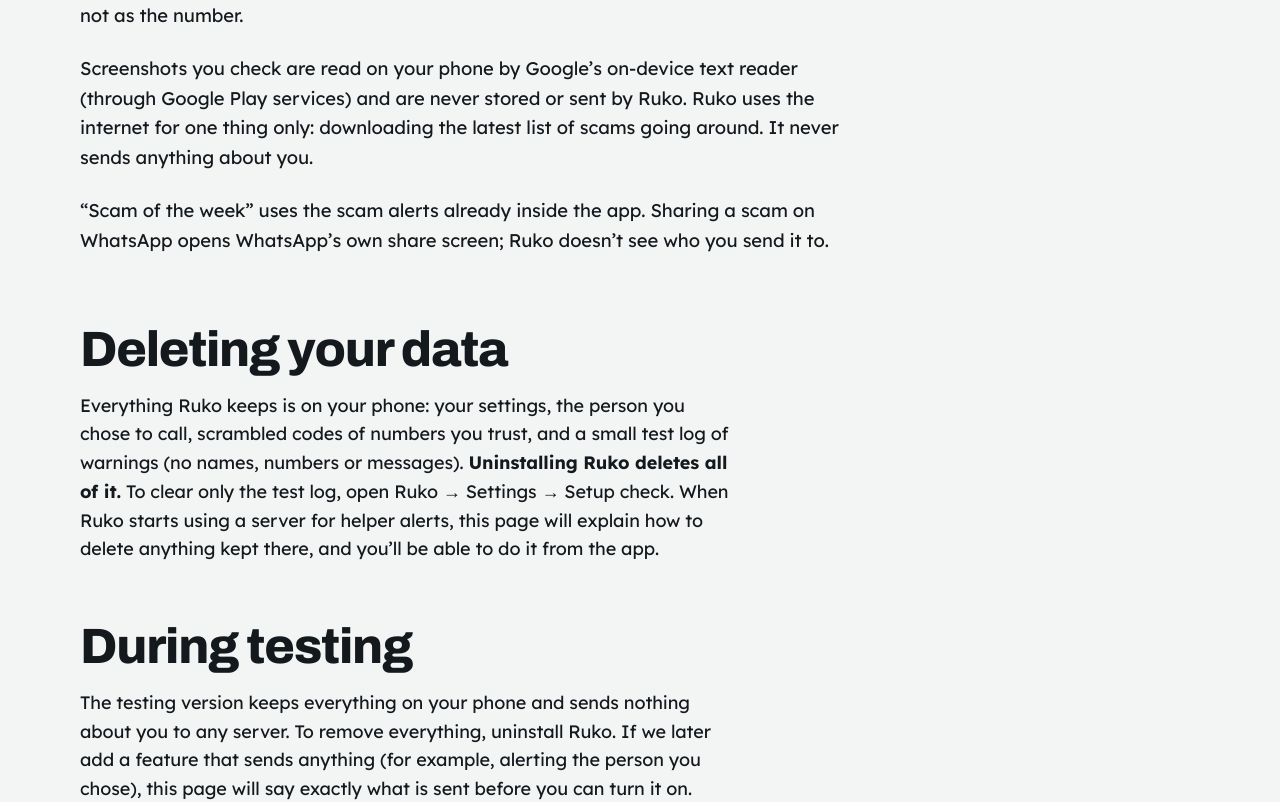
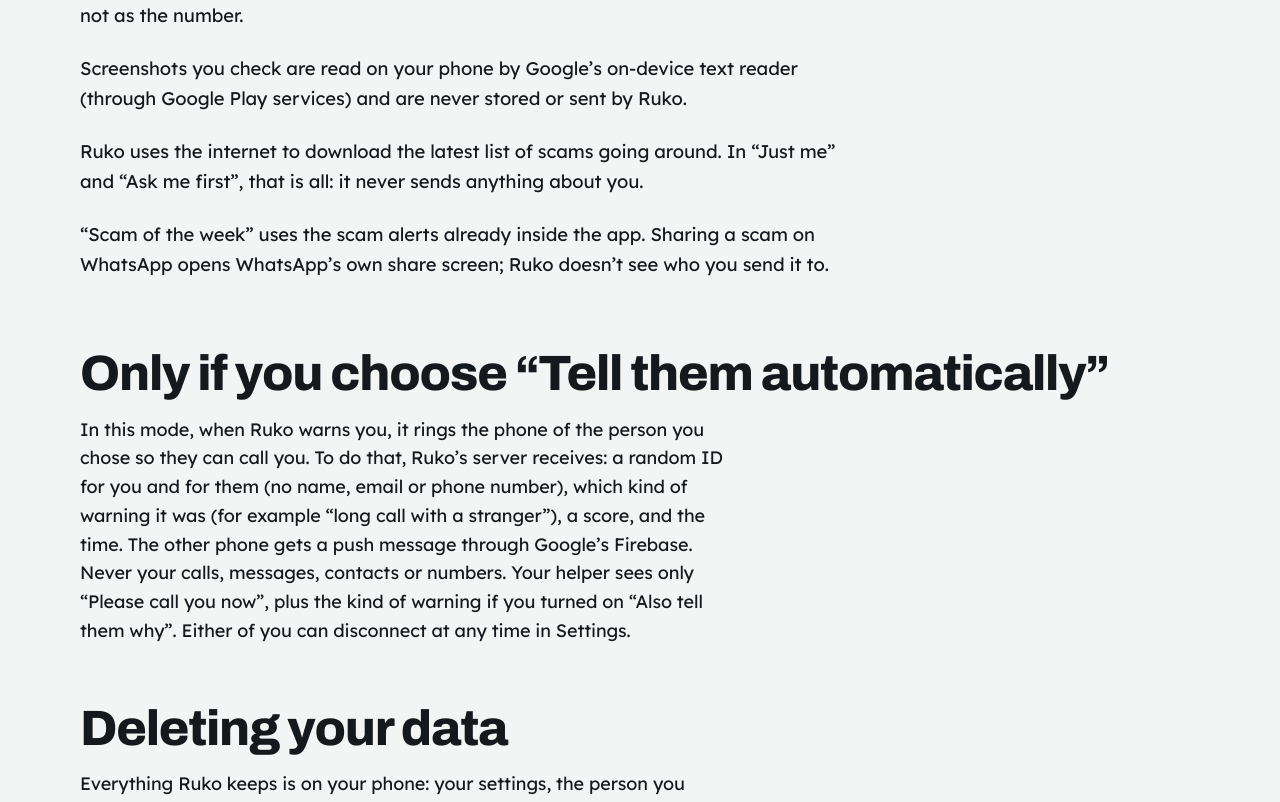
Before and after one commit to rnntech/ruko-web, a Next.js app: page /privacy in a window 1280 px wide. Shown: the part 2160-2962 px from the top of the page. Built offline with nearby package versions, Linux system fonts and the light colour scheme.

Commit message:
handover: Day 3 helper alerts built (D-053): Supabase pairing + send-alert (FCM), helper screens, privacy wording; waiting for owner's Supabase/Firebase setup

```diff
--- a/app/privacy/page.tsx
+++ b/app/privacy/page.tsx
@@ -78,26 +78,38 @@
             <li>Numbers you mark &ldquo;I know this caller&rdquo; are kept only as a scrambled code (a hash), not as the number.</li>
             <li>
               Screenshots you check are read on your phone by Google&rsquo;s on-device text reader (through Google Play
-              services) and are never stored or sent by Ruko. Ruko uses the internet for one thing only: downloading the latest list of scams going around. It never sends anything about you.
+              services) and are never stored or sent by Ruko.
+            </li>
+            <li>
+              Ruko uses the internet to download the latest list of scams going around. In &ldquo;Just me&rdquo; and
+              &ldquo;Ask me first&rdquo;, that is all: it never sends anything about you.
             </li>
             <li>
               &ldquo;Scam of the week&rdquo; uses the scam alerts already inside the app. Sharing a scam on WhatsApp opens
               WhatsApp&rsquo;s own share screen; Ruko doesn&rsquo;t see who you send it to.
             </li>
           </ul>
+          <h2 style={{ marginTop: 56 }}>Only if you choose &ldquo;Tell them automatically&rdquo;</h2>
+          <p className="measure">
+            In this mode, when Ruko warns you, it rings the phone of the person you chose so they can call you. To do that,
+            Ruko&rsquo;s server receives: a random ID for you and for them (no name, email or phone number), which kind of
+            warning it was (for example &ldquo;long call with a stranger&rdquo;), a score, and the time. The other phone gets
+            a push message through Google&rsquo;s Firebase. Never your calls, messages, contacts or numbers. Your helper
+            sees only &ldquo;Please call you now&rdquo;, plus the kind of warning if you turned on &ldquo;Also tell them
+            why&rdquo;. Either of you can disconnect at any time in Settings.
+          </p>
           <h2 style={{ marginTop: 56 }}>Deleting your data</h2>
           <p className="measure">
             Everything Ruko keeps is on your phone: your settings, the person you chose to call, scrambled codes of numbers
             you trust, and a small test log of warnings (no names, numbers or messages). <strong>Uninstalling Ruko deletes
-            all of it.</strong> To clear only the test log, open Ruko → Settings → Setup check. When Ruko starts using a
-            server for helper alerts, this page will explain how to delete anything kept there, and you&rsquo;ll be able to
-            do it from the app.
+            all of it.</strong> To clear only the test log, open Ruko → Settings → Setup check. If you used &ldquo;Tell them
+            automatically&rdquo;, &ldquo;Disconnect&rdquo; in Settings ends the link at once; the server then keeps only the
+            random IDs and alert times, with nothing that names you, and they will be deleted on request.
           </p>
           <h2 style={{ marginTop: 56 }}>During testing</h2>
           <p className="measure">
-            The testing version keeps everything on your phone and sends nothing about you to any server. To remove
-            everything, uninstall Ruko. If we later add a feature that sends anything (for example, alerting the person
-            you chose), this page will say exactly what is sent before you can turn it on.
+            The testing version keeps everything on your phone and sends nothing about you to any server, unless you turn
+            on &ldquo;Tell them automatically&rdquo; (above). To remove everything, uninstall Ruko.
           </p>
         </div>
       </section>
```
